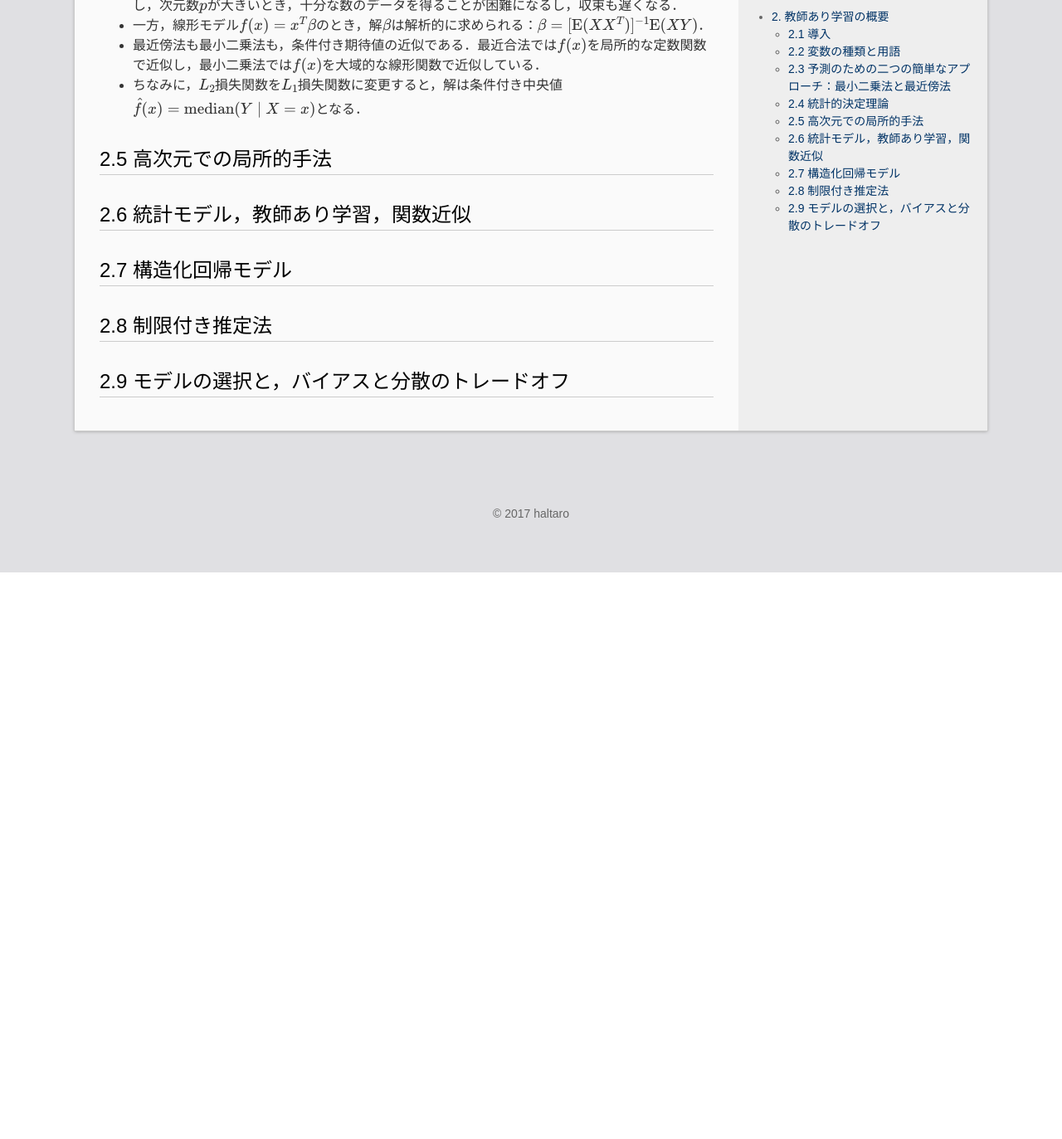
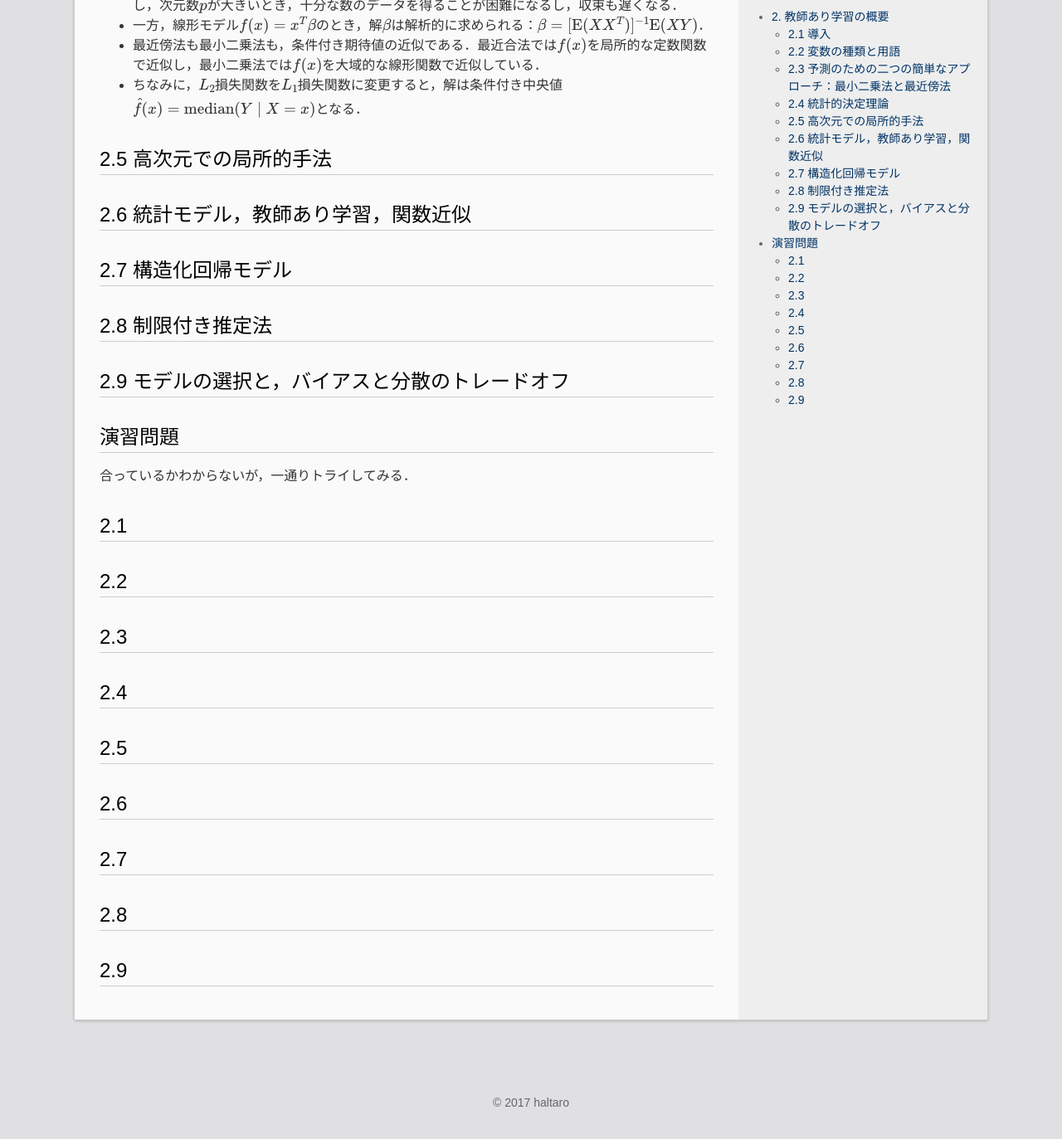
Before and after one commit to madoreenu/haltaro.github.io, a Jekyll site: the page built from _posts/2017-08-26-section2.md, in a window 1280 px wide and 1400 px high, scrolled down 1875 px. Shown: the top 1373 px of the window at 83% size. Built offline with Jekyll 4.4.1, drawn with Linux system fonts in a browser that asks for light colours; formulas are drawn with MathJax 3; before the commit the page ends 2565 px from its top, so only the background shows below that.

Commit message:
Update 2017-08-26-section2.md

```diff
--- a/_posts/2017-08-26-section2.md
+++ b/_posts/2017-08-26-section2.md
@@ -59,3 +59,25 @@ categories:
 ## 2.8 制限付き推定法
 
 ## 2.9 モデルの選択と，バイアスと分散のトレードオフ
+
+# 演習問題
+
+合っているかわからないが，一通りトライしてみる．
+
+## 2.1
+
+## 2.2
+
+## 2.3
+
+## 2.4
+
+## 2.5
+
+## 2.6
+
+## 2.7
+
+## 2.8
+
+## 2.9
```
